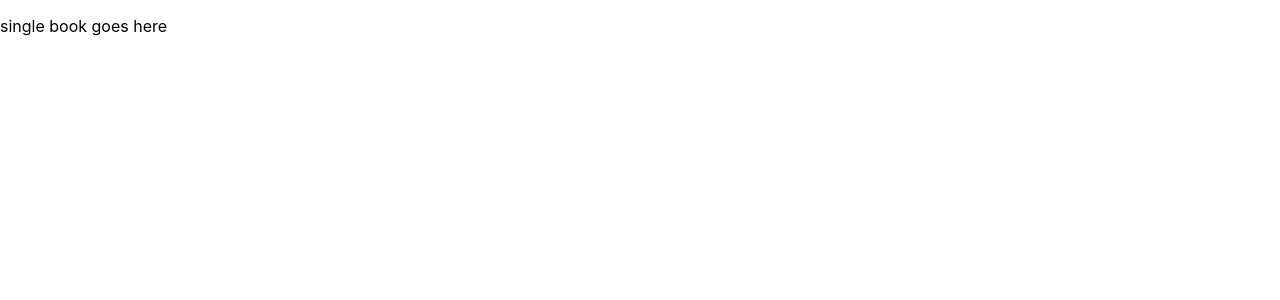
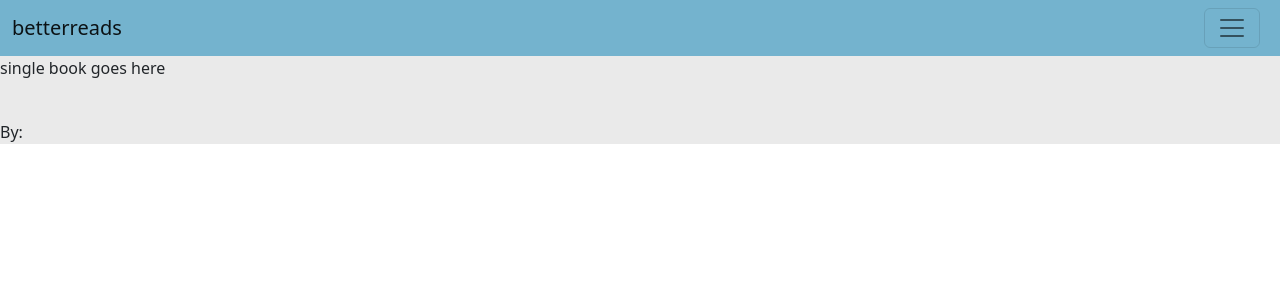
Before and after one commit to redpumpkin21/bookfrontend, a React (Create React App) app: page /components/ in a window 1280 px wide. Shown: the top 300 px of the page. Built offline with nearby package versions, Linux system fonts and the light colour scheme; no server answers.

Commit message:
nav and body color

```diff
--- a/package.json
+++ b/package.json
@@ -6,10 +6,12 @@
     "@testing-library/jest-dom": "^5.16.5",
     "@testing-library/react": "^13.4.0",
     "@testing-library/user-event": "^13.5.0",
+    "bootstrap": "^5.2.3",
     "react": "^18.2.0",
     "react-dom": "^18.2.0",
     "react-router-dom": "^6.5.0",
     "react-scripts": "5.0.1",
+    "reactstrap": "^9.1.5",
     "web-vitals": "^2.1.4"
   },
   "scripts": {
--- a/src/App.css
+++ b/src/App.css
@@ -1,3 +1,10 @@
+
+/* body */
+.App{
+  background-color: #EAEAEA;
+}
+
+
 .linebr{
   white-space: pre-wrap;
 }
@@ -12,3 +19,8 @@
   flex-direction: column;
 
 }
+
+/* navbar */
+.navar{
+  background-color: #74B3CE;
+}
--- a/src/App.js
+++ b/src/App.js
@@ -1,9 +1,13 @@
 import logo from './logo.svg';
 import { useState, useEffect } from 'react';
 import './App.css';
+import 'bootstrap/dist/css/bootstrap.min.css';
 import { Route, Routes, useMatch, useParams, useSearchParams } from 'react-router-dom';
 import Books from './Pages/books';
 import Book from './Pages/book';
+import Navar from './Components/navar';
+
+
 function App() {
   const url = "https://real-rose-nightingale-cap.cyclic.app/"
   const [books, setBooks] = useState([])
@@ -59,7 +63,7 @@ function App() {
 
   return (
     <div className="App">
-
+      <Navar />
       <Routes>
 
 
--- /dev/null
+++ b/src/Components/navar.js
@@ -0,0 +1,41 @@
+import React, { useState } from 'react';
+import {
+  Collapse,
+  Navbar,
+  NavbarToggler,
+  NavbarBrand,
+  Nav,
+  NavItem,
+  NavLink,
+} from 'reactstrap';
+
+const Navar = (props) => {
+  const [collapsed, setCollapsed] = useState(true);
+
+  const toggleNavbar = () => setCollapsed(!collapsed);
+
+  return (
+    <div className="navar">
+      <Navbar color="faded" light>
+        <NavbarBrand href="/" className="me-auto">
+          betterreads
+        </NavbarBrand>
+        <NavbarToggler onClick={toggleNavbar} className="me-2" />
+        <Collapse isOpen={!collapsed} navbar>
+          <Nav navbar>
+            <NavItem>
+              <NavLink href="/components/">Components</NavLink>
+            </NavItem>
+            <NavItem>
+              <NavLink href="https://github.com/reactstrap/reactstrap">
+                GitHub
+              </NavLink>
+            </NavItem>
+          </Nav>
+        </Collapse>
+      </Navbar>
+    </div>
+  );
+}
+
+export default Navar;
--- a/src/Pages/book.js
+++ b/src/Pages/book.js
@@ -5,11 +5,15 @@ const Book = (books) => {
     const book = books.books.find((book) => book.id === params.id)
 
     return(
-        <div>
-        <p>single book goes here</p>
-        <p>{book?.Title}</p>
-        <img src={book?.Cover}/>
-
+        <div className="container2">
+            <div className="singlebContainer">
+                <p>single book goes here</p>
+                <p>{book?.Title}</p>
+                <img src={book?.Cover}/>
+                <p>By: {book?.Writer}</p>
+                <p>{book?.Synopsis}</p>
+                <p>{book?.Year}</p>
+            </div>
         </div>
     )
 }
```
Also changed, not shown: src/Pages/about.js (added, +7 -0 lines), 1 other file (tests, documents, lock files or other folders).
